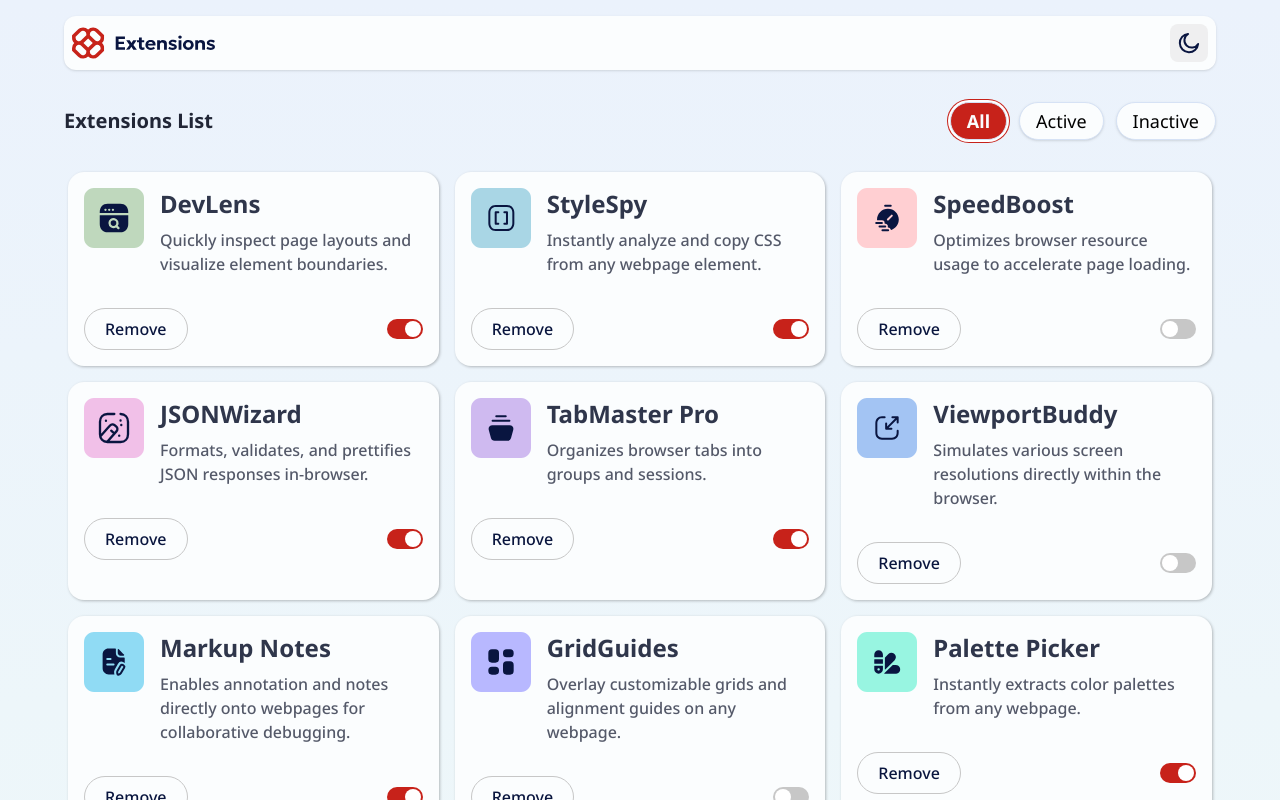
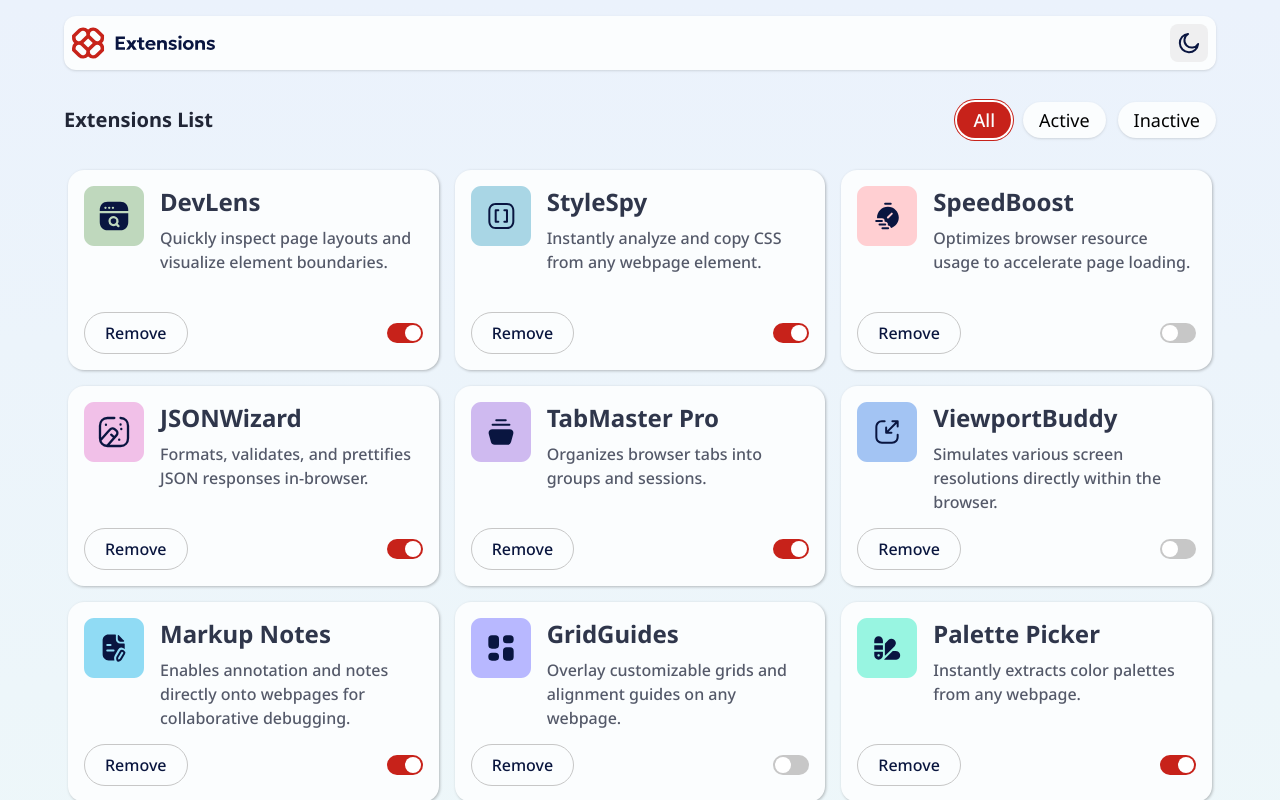
Before and after one commit to 01mehran/browser-extensions-manager, a React (Vite) app: page / in a window 1280 px wide. Shown: the top 800 px of the page. Built offline with nearby package versions, Linux system fonts and the light colour scheme.

Commit message:
style: delete buttons border & add hover effect

```diff
--- a/src/components/ExtensionBox.jsx
+++ b/src/components/ExtensionBox.jsx
@@ -6,7 +6,7 @@ export default function ExtensionBox({
   const { name, description, logo, isActive } = extension;
 
   return (
-    <main className="bg-primary-light-100 dark:bg-primary-dark-800 dark:ring-primary-dark-600 flex flex-col gap-4 rounded-2xl p-4 shadow-[1px_1px_3px_rgba(0,0,0,.25)] dark:ring-[1px]">
+    <main className="bg-primary-light-100 dark:bg-primary-dark-800 dark:ring-primary-dark-600 flex h-[200px] flex-col justify-between rounded-2xl p-4 shadow-[1px_1px_3px_rgba(0,0,0,.25)] dark:ring-[1px]">
       {/* Upper */}
       <header className="flex items-start gap-4">
         <img src={logo} alt="extensions logo" />
@@ -21,11 +21,11 @@ export default function ExtensionBox({
       </header>
 
       {/* Buttons */}
-      <footer className="mt-4 flex items-center justify-between">
+      <footer className="flex items-center justify-between">
         {/* Remove button */}
         <button
           onClick={() => handleRemoveExt(name)}
-          className="text-primary-dark-900 border-primary-light-400 dark:border-primary-dark-600 dark:text-primary-light-200 text-md hover:text-primary-light-200 dark:hover:text-primary-dark-900 cursor-pointer rounded-full border px-5 py-2 font-medium transition-all duration-200 hover:bg-red-700 focus:outline-1 focus:outline-red-700 dark:hover:bg-red-500 dark:focus:bg-red-500"
+          className="text-primary-dark-900 border-primary-light-400 dark:border-primary-dark-600 dark:text-primary-light-200 text-md hover:text-primary-light-200 dark:hover:text-primary-dark-900 cursor-pointer rounded-full border px-5 py-2 font-medium transition-all duration-200 hover:bg-red-700 focus:outline-1 focus:outline-red-700 active:scale-85 dark:hover:bg-red-500 dark:focus:bg-red-500"
         >
           Remove
         </button>
--- a/src/index.css
+++ b/src/index.css
@@ -38,10 +38,10 @@
 
 @layer components {
   .tabs {
-    @apply border-primary-light-300 bg-primary-light-100 dark:bg-primary-dark-700 dark:text-primary-light-300 dark:hover:ring-primary-light-200 dark:focus:outline-primary-light-200 cursor-pointer rounded-full border px-4 py-1 text-lg font-normal shadow-sm ring-red-700 outline-red-700 transition-all duration-200 hover:ring-1 focus:outline-1 dark:border-0;
+    @apply border-primary-light-300 bg-primary-light-100 dark:bg-primary-dark-700 dark:text-primary-light-300 dark:hover:ring-primary-light-200 dark:focus:outline-primary-light-200 dark:hover:bg-primary-dark-600 cursor-pointer rounded-full px-4 py-1 text-lg font-normal shadow-sm transition-all duration-150 hover:shadow-[1px_1px_3px_rgba(0,0,0,.50)];
   }
 
   .active-tab {
-    @apply text-primary-light-100 dark:text-primary-dark-900 bg-red-700 font-bold ring-1 ring-red-700 ring-offset-2 hover:opacity-95 hover:ring-0 dark:bg-red-500 dark:ring-0 dark:ring-transparent dark:ring-offset-0;
+    @apply text-primary-light-100 dark:text-primary-dark-900 bg-red-700 font-medium ring-1 ring-red-700 ring-offset-2 dark:bg-red-500 dark:ring-0 dark:ring-transparent dark:ring-offset-0 dark:hover:bg-red-500;
   }
 }
```
